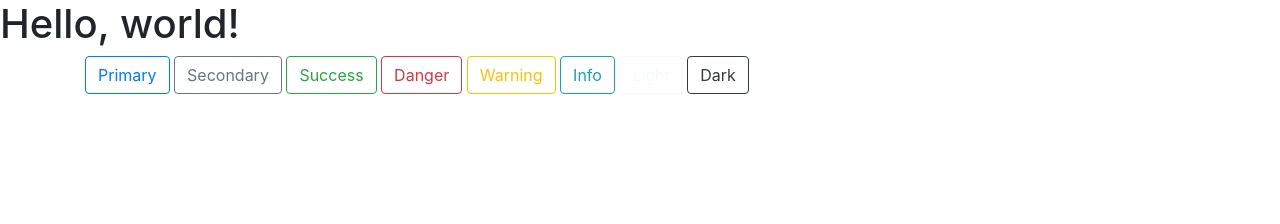
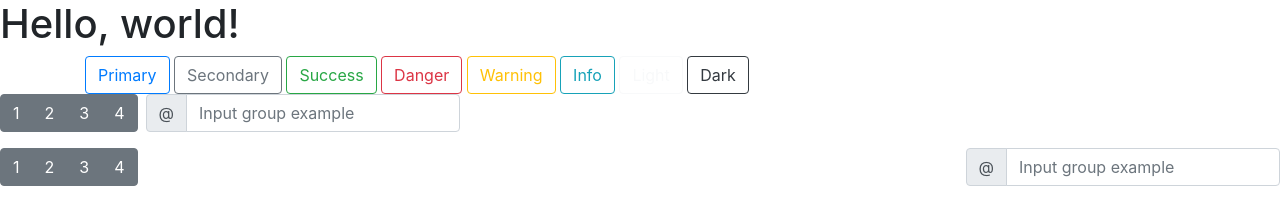
Before and after one commit to elizcae/bootstrap-session, a plain HTML site: page index.html in a window 1280 px wide. Drawn offline with nearby package versions, Linux system fonts and the light colour scheme.

Commit message:
Update index.html

```diff
--- a/index.html
+++ b/index.html
@@ -19,6 +19,36 @@
 <button type="button" class="btn btn-outline-dark">Dark</button>
 </div>
 
+<div class="btn-toolbar mb-3" role="toolbar" aria-label="Toolbar with button groups">
+  <div class="btn-group mr-2" role="group" aria-label="First group">
+    <button type="button" class="btn btn-secondary">1</button>
+    <button type="button" class="btn btn-secondary">2</button>
+    <button type="button" class="btn btn-secondary">3</button>
+    <button type="button" class="btn btn-secondary">4</button>
+  </div>
+  <div class="input-group">
+    <div class="input-group-prepend">
+      <div class="input-group-text" id="btnGroupAddon">@</div>
+    </div>
+    <input type="text" class="form-control" placeholder="Input group example" aria-label="Input group example" aria-describedby="btnGroupAddon">
+  </div>
+</div>
+
+<div class="btn-toolbar justify-content-between" role="toolbar" aria-label="Toolbar with button groups">
+  <div class="btn-group" role="group" aria-label="First group">
+    <button type="button" class="btn btn-secondary">1</button>
+    <button type="button" class="btn btn-secondary">2</button>
+    <button type="button" class="btn btn-secondary">3</button>
+    <button type="button" class="btn btn-secondary">4</button>
+  </div>
+  <div class="input-group">
+    <div class="input-group-prepend">
+      <div class="input-group-text" id="btnGroupAddon2">@</div>
+    </div>
+    <input type="text" class="form-control" placeholder="Input group example" aria-label="Input group example" aria-describedby="btnGroupAddon2">
+  </div>
+</div>
+
     <script src="https://code.jquery.com/jquery-3.3.1.slim.min.js" integrity="sha384-q8i/X+965DzO0rT7abK41JStQIAqVgRVzpbzo5smXKp4YfRvH+8abtTE1Pi6jizo" crossorigin="anonymous"></script>
     <script src="https://cdnjs.cloudflare.com/ajax/libs/popper.js/1.14.7/umd/popper.min.js" integrity="sha384-UO2eT0CpHqdSJQ6hJty5KVphtPhzWj9WO1clHTMGa3JDZwrnQq4sF86dIHNDz0W1" crossorigin="anonymous"></script>
     <script src="https://stackpath.bootstrapcdn.com/bootstrap/4.3.1/js/bootstrap.min.js" integrity="sha384-JjSmVgyd0p3pXB1rRibZUAYoIIy6OrQ6VrjIEaFf/nJGzIxFDsf4x0xIM+B07jRM" crossorigin="anonymous"></script>
```
